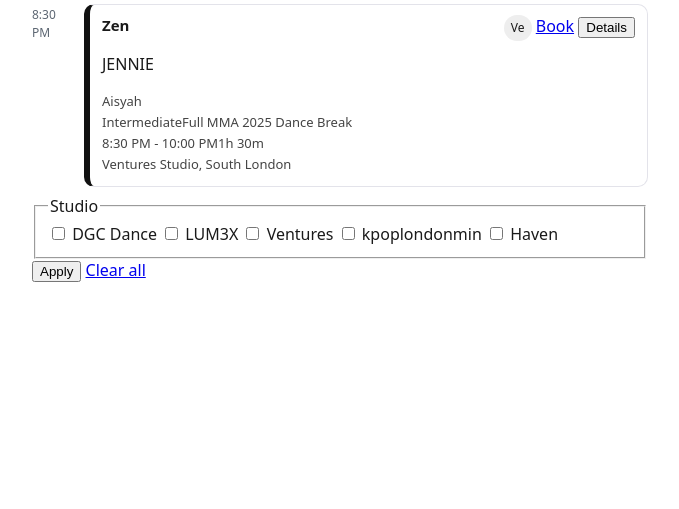
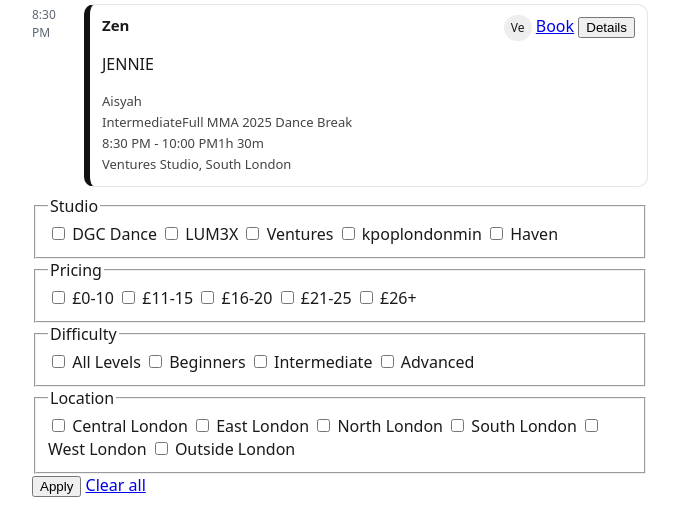
Before and after one commit to gheylam/dance-dairy, a FastAPI app: page / in a window 1280 px wide. Shown: the part 1990-2499 px from the top of the page, without its empty margins (300-979 px from the left). Before the commit the page ends 2272 px from the top, so only its background shows below. Run offline with FastAPI, Linux system fonts and the light colour scheme.

Commit message:
feat(squirtle): month nav, filter sheet, detail staleness

```diff
--- a/squirtle/templates/partials/detail.html
+++ b/squirtle/templates/partials/detail.html
@@ -4,3 +4,4 @@
 <p>{{ c.venue }}, {{ c.area }}</p>
 <p>{{ c.price_raw }}</p>
 <p><a href="{{ c.booking_url }}" target="_blank" rel="noopener">Book now</a> · <a href="{{ c.source_url }}" target="_blank" rel="noopener">Source listing</a></p>
+<p class="stale">Last updated 2h ago</p>
--- a/squirtle/templates/partials/filters.html
+++ b/squirtle/templates/partials/filters.html
@@ -6,6 +6,27 @@
     <label><input type="checkbox" name="studio" value="kpoplondonmin"{% if "kpoplondonmin" in studios %} checked{% endif %}> kpoplondonmin</label>
     <label><input type="checkbox" name="studio" value="haven"{% if "haven" in studios %} checked{% endif %}> Haven</label>
   </fieldset>
+  <fieldset><legend>Pricing</legend>
+    <label><input type="checkbox" name="price" value="0-10"{% if "0-10" in prices %} checked{% endif %}> £0-10</label>
+    <label><input type="checkbox" name="price" value="11-15"{% if "11-15" in prices %} checked{% endif %}> £11-15</label>
+    <label><input type="checkbox" name="price" value="16-20"{% if "16-20" in prices %} checked{% endif %}> £16-20</label>
+    <label><input type="checkbox" name="price" value="21-25"{% if "21-25" in prices %} checked{% endif %}> £21-25</label>
+    <label><input type="checkbox" name="price" value="26+"{% if "26+" in prices %} checked{% endif %}> £26+</label>
+  </fieldset>
+  <fieldset><legend>Difficulty</legend>
+    <label><input type="checkbox" name="difficulty" value="All Levels"{% if "All Levels" in difficulties %} checked{% endif %}> All Levels</label>
+    <label><input type="checkbox" name="difficulty" value="Beginners"{% if "Beginners" in difficulties %} checked{% endif %}> Beginners</label>
+    <label><input type="checkbox" name="difficulty" value="Intermediate"{% if "Intermediate" in difficulties %} checked{% endif %}> Intermediate</label>
+    <label><input type="checkbox" name="difficulty" value="Advanced"{% if "Advanced" in difficulties %} checked{% endif %}> Advanced</label>
+  </fieldset>
+  <fieldset><legend>Location</legend>
+    <label><input type="checkbox" name="area" value="Central London"{% if "Central London" in areas %} checked{% endif %}> Central London</label>
+    <label><input type="checkbox" name="area" value="East London"{% if "East London" in areas %} checked{% endif %}> East London</label>
+    <label><input type="checkbox" name="area" value="North London"{% if "North London" in areas %} checked{% endif %}> North London</label>
+    <label><input type="checkbox" name="area" value="South London"{% if "South London" in areas %} checked{% endif %}> South London</label>
+    <label><input type="checkbox" name="area" value="West London"{% if "West London" in areas %} checked{% endif %}> West London</label>
+    <label><input type="checkbox" name="area" value="Outside London"{% if "Outside London" in areas %} checked{% endif %}> Outside London</label>
+  </fieldset>
   <button type="submit">Apply</button>
   <a href="/">Clear all</a>
 </form>
--- a/squirtle/templates/partials/month.html
+++ b/squirtle/templates/partials/month.html
@@ -1,3 +1,4 @@
+<div class="month-nav"><span>{{ active_month }}</span><a href="/?month=2026-01">Today</a></div>
 <table class="month" aria-label="January 2026 calendar">
 {% for week in month %}
 <tr>{% for d in week %}
```
Also changed, not shown: squirtle/tests/test_timeline_markup.py (+18 -0 lines).
